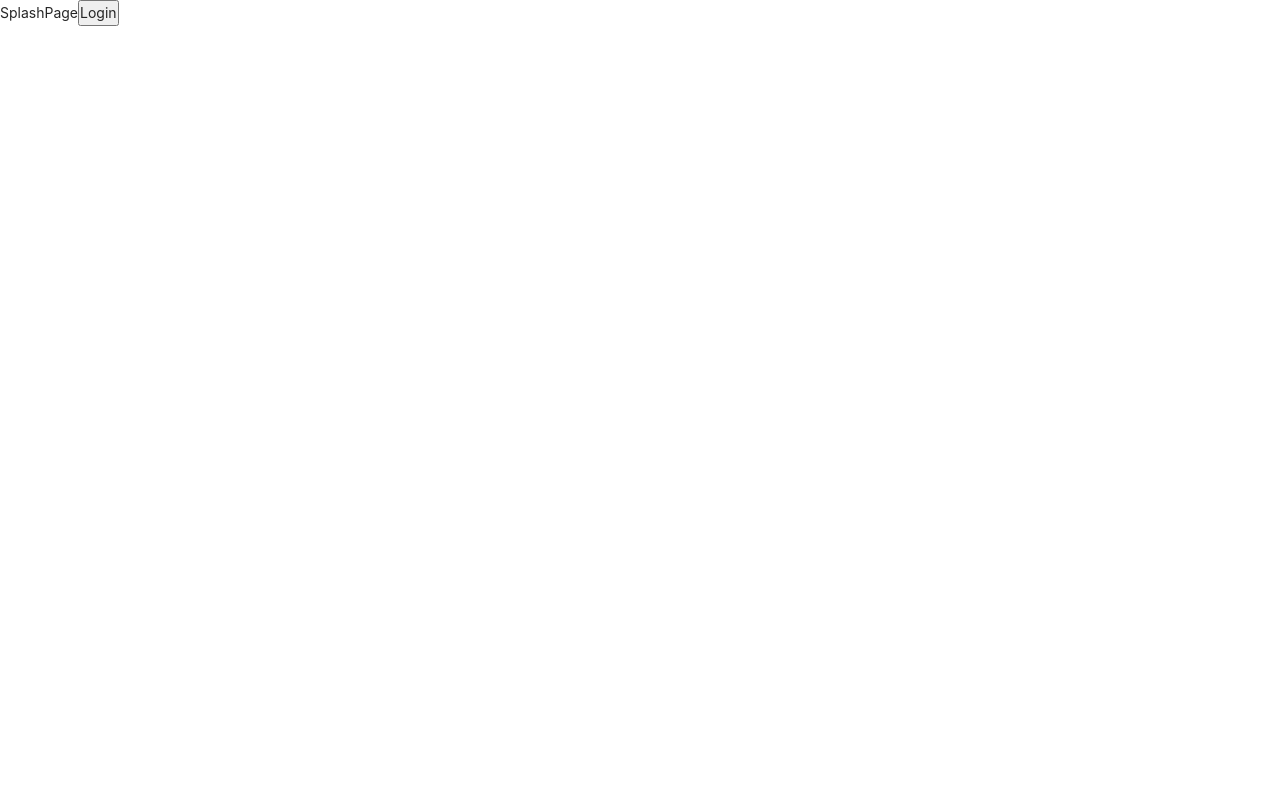
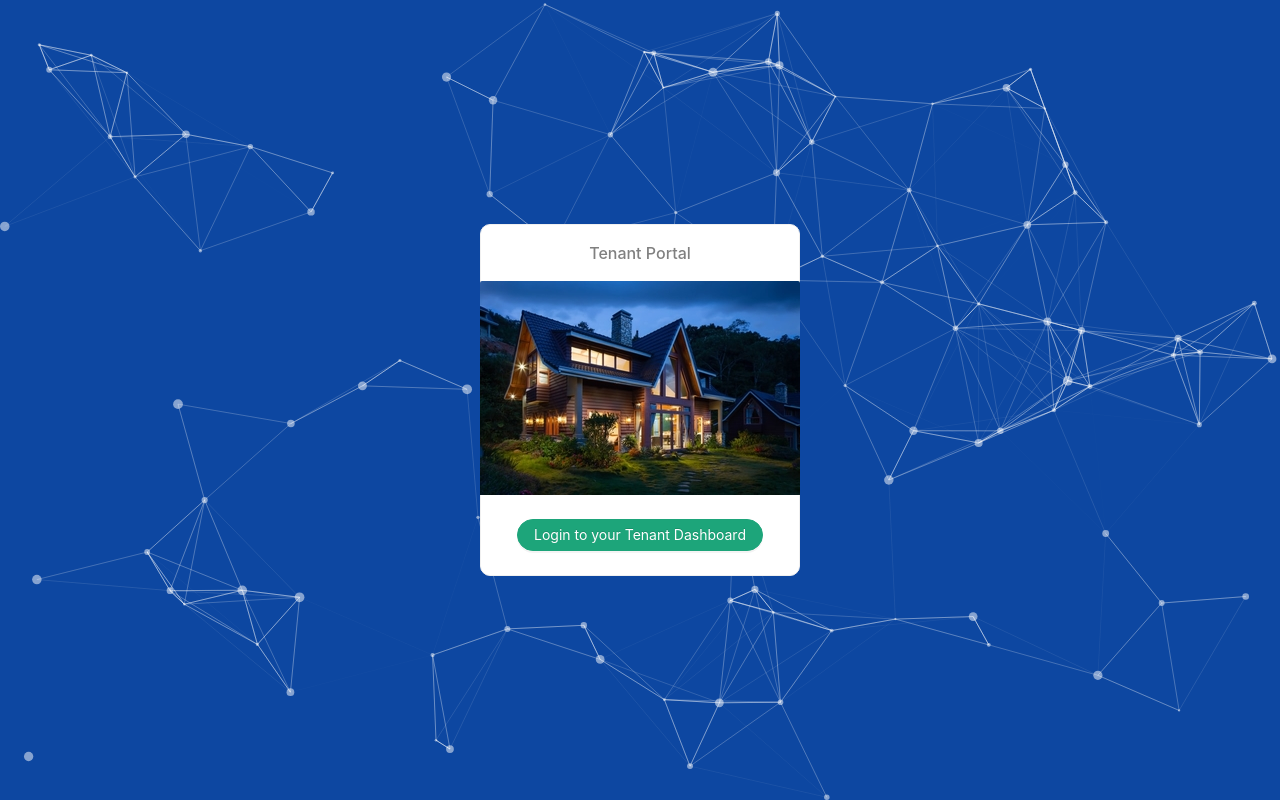
Before and after one commit to NigelMarshal/tenant-proto, a React (Create React App) app: page /moving-out-request in a window 1280 px wide. Built offline with nearby package versions, Linux system fonts and the light colour scheme.

Commit message:
style(SplashPage): Add particle effects
+ Add particle effects for splash page
~ Fix form control issue for moving out form

```diff
--- a/package.json
+++ b/package.json
@@ -16,6 +16,7 @@
     "react-dom": "^17.0.2",
     "react-router-dom": "^5.2.0",
     "react-scripts": "^5.0.0",
+    "react-tsparticles": "^1.42.4",
     "web-vitals": "^2.1.4"
   },
   "scripts": {
--- a/src/App.less
+++ b/src/App.less
@@ -32,4 +32,18 @@
   height: 100vh;
   display: flex;
   justify-content: center;
+  align-items: center;
 }
+
+.splash-container {
+  height: 100vh;
+  display: flex;
+  justify-content: center;
+  align-items: center;
+}
+.splash-card {
+  display: flex;
+  flex-direction: column;
+  justify-content: center;
+  align-items: center;
+}
--- a/src/Components/Forms/MovingOutRequest.js
+++ b/src/Components/Forms/MovingOutRequest.js
@@ -28,17 +28,19 @@ const MovingOutRequest = () => {
         ]}
       >
         <Radio.Group>
-          <Radio value="a">I will hire a painter</Radio>
-          <Radio value="b">I will pay the additional re-painting fee</Radio>
+          <Radio value="yes-paint">I will hire a painter</Radio>
+          <Radio value="no-paint">
+            I will pay the additional re-painting fee
+          </Radio>
         </Radio.Group>
       </Form.Item>
 
       <Form.Item name="radio-group" label="Do you need moving help?">
         <Radio.Group>
-          <Radio value="a">
+          <Radio value="yes-help">
             Yes (Additional fee subject to items will apply)
           </Radio>
-          <Radio value="b">No</Radio>
+          <Radio value="no-help">No</Radio>
         </Radio.Group>
       </Form.Item>
 
@@ -73,7 +75,10 @@ const MovingOutRequest = () => {
           },
         ]}
       >
-        <Checkbox>I understand.</Checkbox>
+        <Checkbox>
+          I understand I am responsible for any property damage and will be
+          charged
+        </Checkbox>
       </Form.Item>
 
       <Form.Item
--- /dev/null
+++ b/src/Components/ParticleBackground.js
@@ -0,0 +1,97 @@
+import React from "react";
+import Particles from "react-tsparticles";
+const ParticleBackground = () => {
+  const particlesInit = (main) => {
+    console.log(main);
+
+    // you can initialize the tsParticles instance (main) here, adding custom shapes or presets
+  };
+
+  const particlesLoaded = (container) => {
+    console.log(container);
+  };
+  return (
+    <div>
+      <Particles
+        id="tsparticles"
+        init={particlesInit}
+        loaded={particlesLoaded}
+        options={{
+          background: {
+            color: {
+              value: "#0d47a1",
+            },
+          },
+          fpsLimit: 60,
+          interactivity: {
+            events: {
+              onHover: {
+                enable: true,
+                mode: "repulse",
+              },
+              resize: true,
+            },
+            modes: {
+              bubble: {
+                distance: 400,
+                duration: 2,
+                opacity: 0.8,
+                size: 40,
+              },
+              push: {
+                quantity: 4,
+              },
+              repulse: {
+                distance: 200,
+                duration: 0.4,
+              },
+            },
+          },
+          particles: {
+            color: {
+              value: "#ffffff",
+            },
+            links: {
+              color: "#ffffff",
+              distance: 150,
+              enable: true,
+              opacity: 0.5,
+              width: 1,
+            },
+            collisions: {
+              enable: true,
+            },
+            move: {
+              direction: "none",
+              enable: true,
+              outMode: "bounce",
+              random: false,
+              speed: 2,
+              straight: false,
+            },
+            number: {
+              density: {
+                enable: true,
+                area: 800,
+              },
+              value: 80,
+            },
+            opacity: {
+              value: 0.5,
+            },
+            shape: {
+              type: "circle",
+            },
+            size: {
+              random: true,
+              value: 5,
+            },
+          },
+          detectRetina: true,
+        }}
+      />
+    </div>
+  );
+};
+
+export default ParticleBackground;
--- a/src/Components/SplashPage.js
+++ b/src/Components/SplashPage.js
@@ -1,20 +1,29 @@
 import React from "react";
 import { useAuth0 } from "@auth0/auth0-react";
-
+import { Card, Layout, Button } from "antd";
+import splashAvatar from "../assets/images/splash-avatar.jpg";
+import ParticleBackground from "./ParticleBackground";
 const SplashPage = () => {
   const { isAuthenticated, loginWithRedirect } = useAuth0();
   const loginHandler = () => {
     loginWithRedirect();
   };
   return (
-    <div>
-      SplashPage
+    <Layout className="splash-container">
+      <ParticleBackground />
       {!isAuthenticated && (
-        <button type="primary" onClick={loginHandler}>
-          Login
-        </button>
+        <Card
+          title="Tenant Portal"
+          className="splash-card"
+          style={{ borderRadius: "10px" }}
+          cover={<img alt="example" src={splashAvatar} />}
+        >
+          <Button type="primary" shape="round" onClick={loginHandler}>
+            Login to your Tenant Dashboard
+          </Button>
+        </Card>
       )}
-    </div>
+    </Layout>
   );
 };
 
```
Also changed, not shown: src/assets/images/splash-avatar.jpg (added), 1 other file (tests, documents, lock files or other folders).
